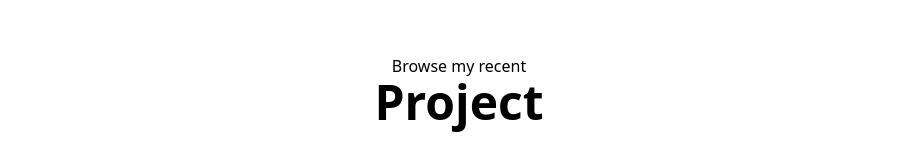
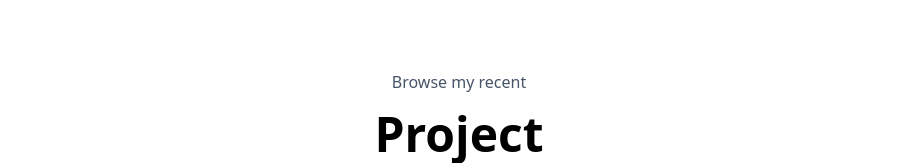
Before and after one commit to pd-pranay/dev-portfolio, a website: page build/index.html in a window 1280 px wide. Shown: the part 2254-2417 px from the top of the page, without its empty margins (181-1098 px from the left). Drawn offline with Linux system fonts and the light colour scheme.

Commit message:
Fix title and pre-title

```diff
--- a/src/style.css
+++ b/src/style.css
@@ -23,9 +23,13 @@
 }
 
 .title-text {
-    @apply text-3xl sm:text-5xl font-bold
+    @apply text-4xl sm:text-5xl font-bold text-center mb-2
 }
 
 .navigations {
     @apply hover:text-gray-500 hover:underline decoration-gray-500 underline-offset-[1rem] pb-2
 }
+
+.pre-title {
+    @apply text-slate-600 text-center p-4
+}
```
Also changed, not shown: build/css/style.css, build/index.html.
